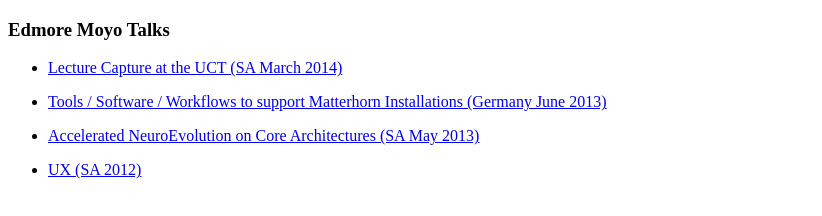
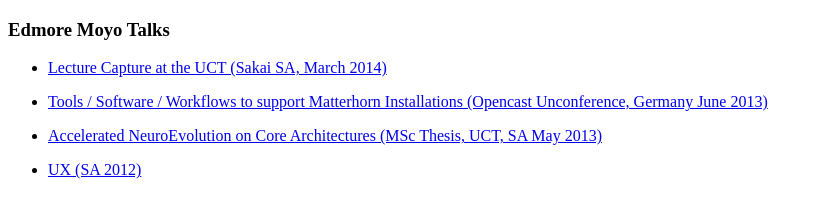
Before and after one commit to edmore/edmorepresents, a website: page public/index.html in a window 1280 px wide. Shown: the whole page, without its empty margins (0-822 px from the left). Drawn offline with Linux system fonts and the light colour scheme.

Commit message:
more readable links

```diff
--- a/public/index.html
+++ b/public/index.html
@@ -18,13 +18,13 @@
       <section>
       <h3>Edmore Moyo Talks</h3>
       <ul>
-        <li><a href="/slides/SakaiSA2014">Lecture Capture at the UCT (SA March 2014)</a></li>
+        <li><a href="/slides/SakaiSA2014">Lecture Capture at the UCT (Sakai SA, March 2014)</a></li>
       </ul>
       <ul>
-        <li><a href="/slides/Germany2013">Tools / Software / Workflows to support Matterhorn Installations (Germany June 2013)</a></li>
+        <li><a href="/slides/Germany2013">Tools / Software / Workflows to support Matterhorn Installations (Opencast Unconference, Germany June 2013)</a></li>
       </ul>
       <ul>
-        <li><a href="#">Accelerated NeuroEvolution on Core Architectures (SA May 2013)</a></li>
+        <li><a href="#">Accelerated NeuroEvolution on Core Architectures (MSc Thesis, UCT, SA May 2013)</a></li>
       </ul>
       <ul>
         <li><a href="/slides/UX">UX (SA 2012)</a></li>
```
